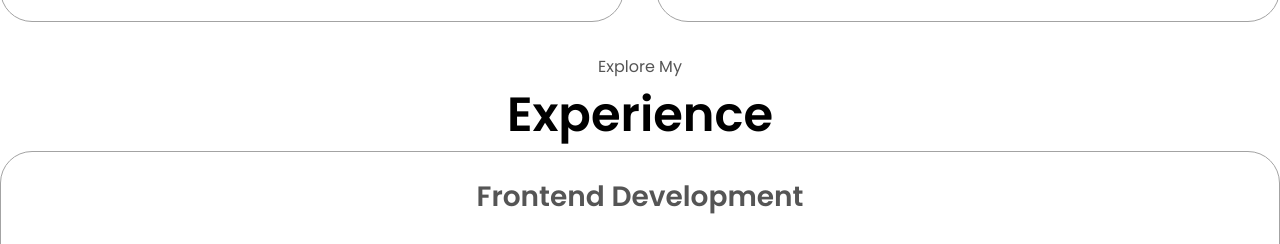
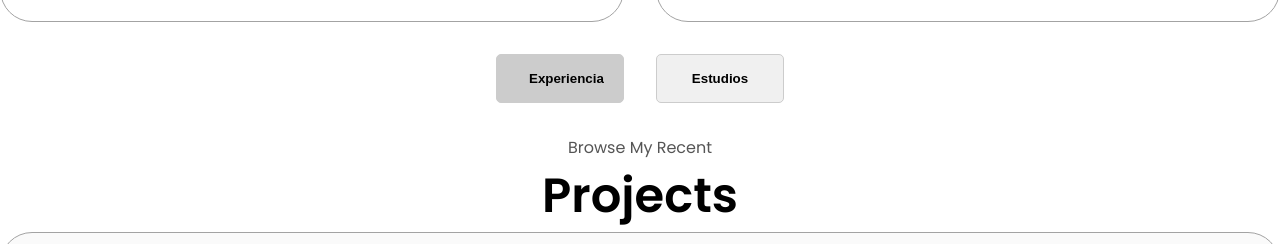
Before and after one commit to sgruffini/portafolio-RtC, a website built with Vite: page index.html in a window 1280 px wide. Shown: the part 1171-1415 px from the top of the page. Built offline with nearby package versions, Linux system fonts and the light colour scheme.

Commit message:
Añadir evento de alternancia entre Experiencia y Estudios en la sección de Experiencia
- Implementé un evento de alternancia en la sección de "Experiencia" que permite al usuario cambiar entre los contenidos de "Experiencia" y "Estudios".
- Agregué dos botones de alternancia ("Experiencia" y "Estudios") que permiten mostrar u ocultar el contenido correspondiente al hacer clic.
- La lógica de alternancia actualiza la visibilidad de los contenedores, asegurando que solo uno de ellos esté visible a la vez.
- Reemplacé los botones manuales por el componente reutilizable `Button` para mantener la consistencia en los estilos y mejorar la modularidad.
- Este cambio mejora la experiencia del usuario al permitir una navegación más fluida entre secciones relacionadas.

```diff
--- a/components/Experience.css
+++ b/components/Experience.css
@@ -35,6 +35,37 @@ article .icon {
   cursor: default;
 }
 
+/* Botones de alternancia */
+.toggle-container {
+  display: flex;
+  justify-content: center;
+  margin-bottom: 2rem;
+}
+
+.toggle-btn {
+  padding: 1rem 2rem;
+  margin: 0 1rem;
+  font-weight: bold;
+  cursor: pointer;
+  background-color: #f0f0f0;
+  border: 1px solid #ccc;
+  border-radius: 5px;
+  transition: background-color 0.3s ease;
+}
+
+.toggle-btn.active {
+  background-color: #ccc;
+}
+
+/* Contenedores de contenido */
+.content-container {
+  display: none;
+}
+
+.content-container.active {
+  display: block;
+}
+
 @media screen and (max-width: 1200px) {
   #experience,
   .experience-details-container {
--- a/components/Experience.js
+++ b/components/Experience.js
@@ -1,19 +1,37 @@
 import './Experience.css'
+import { createButton } from './Button.js'
 
 export function createExperienceSection() {
   const section = document.createElement('section')
   section.id = 'experience'
 
-  const p = document.createElement('p')
-  p.className = 'section__text__p1'
-  p.textContent = 'Explore My'
+  // Contenedor de botones de alternancia
+  const toggleContainer = document.createElement('div')
+  toggleContainer.className = 'toggle-container'
 
-  const h1 = document.createElement('h1')
-  h1.className = 'title'
-  h1.textContent = 'Experience'
+  // Crear botones utilizando el componente Button
+  const experienceBtn = createButton('Experiencia', 'toggle-btn active', () => {
+    experienceContainer.style.display = 'block'
+    studiesContainer.style.display = 'none'
+    experienceBtn.classList.add('active')
+    studiesBtn.classList.remove('active')
+  })
 
-  const experienceDetails = document.createElement('div')
-  experienceDetails.className = 'experience-details-container'
+  const studiesBtn = createButton('Estudios', 'toggle-btn', () => {
+    experienceContainer.style.display = 'none'
+    studiesContainer.style.display = 'block'
+    studiesBtn.classList.add('active')
+    experienceBtn.classList.remove('active')
+  })
+
+  toggleContainer.appendChild(experienceBtn)
+  toggleContainer.appendChild(studiesBtn)
+  section.appendChild(toggleContainer)
+
+  // Contenedor de Experiencia
+  const experienceContainer = document.createElement('div')
+  experienceContainer.className = 'content-container'
+  experienceContainer.id = 'experience-content'
 
   const experienceList = [
     {
@@ -22,16 +40,13 @@ export function createExperienceSection() {
         { name: 'HTML', level: 'Experienced' },
         { name: 'CSS', level: 'Experienced' },
         { name: 'JavaScript', level: 'Intermediate' },
-        { name: 'React', level: 'Basic' },
-        { name: 'Figma', level: 'Basic' }
+        { name: 'React', level: 'Basic' }
       ]
     },
     {
       title: 'Backend Development',
       skills: [
-        { name: 'PostgreSQL', level: 'Basic' },
         { name: 'Node JS', level: 'Intermediate' },
-        { name: 'GitHub', level: 'Intermediate' },
         { name: 'Git', level: 'Intermediate' }
       ]
     }
@@ -51,7 +66,6 @@ export function createExperienceSection() {
     exp.skills.forEach((skill) => {
       const article = document.createElement('article')
 
-      // Buscar la imagen correspondiente a la habilidad
       const icon = document.createElement('img')
       icon.src = `./assets/${skill.name}.png`
       icon.alt = `${skill.name} icon`
@@ -75,12 +89,46 @@ export function createExperienceSection() {
 
     detailsContainer.appendChild(h2)
     detailsContainer.appendChild(articleContainer)
-    experienceDetails.appendChild(detailsContainer)
+    experienceContainer.appendChild(detailsContainer)
   })
 
-  section.appendChild(p)
-  section.appendChild(h1)
-  section.appendChild(experienceDetails)
+  // Contenedor de Estudios
+  const studiesContainer = document.createElement('div')
+  studiesContainer.className = 'content-container'
+  studiesContainer.id = 'studies-content'
+  studiesContainer.style.display = 'none' // Oculto por defecto
+
+  const studiesList = [
+    {
+      degree: 'B.Sc. Computer Science',
+      institution: 'XYZ University',
+      year: '2018 - 2022'
+    },
+    {
+      degree: 'M.Sc. Software Engineering',
+      institution: 'ABC Institute',
+      year: '2023 - Present'
+    }
+  ]
+
+  studiesList.forEach((study) => {
+    const detailsContainer = document.createElement('div')
+    detailsContainer.className = 'details-container'
+
+    const h2 = document.createElement('h2')
+    h2.className = 'study-sub-title'
+    h2.textContent = study.degree
+
+    const p = document.createElement('p')
+    p.textContent = `${study.institution} | ${study.year}`
+
+    detailsContainer.appendChild(h2)
+    detailsContainer.appendChild(p)
+    studiesContainer.appendChild(detailsContainer)
+  })
+
+  section.appendChild(experienceContainer)
+  section.appendChild(studiesContainer)
 
   return section
 }
```
